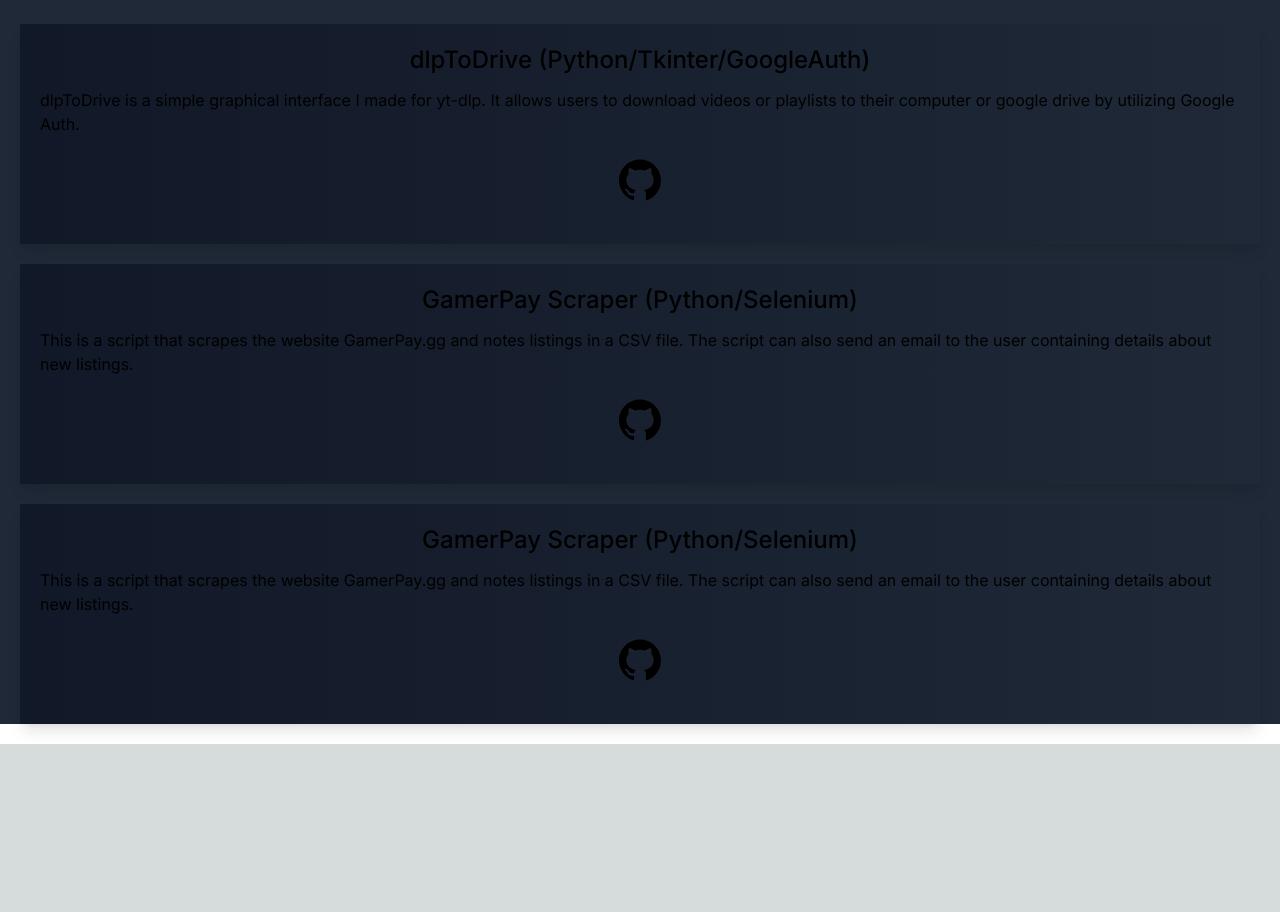
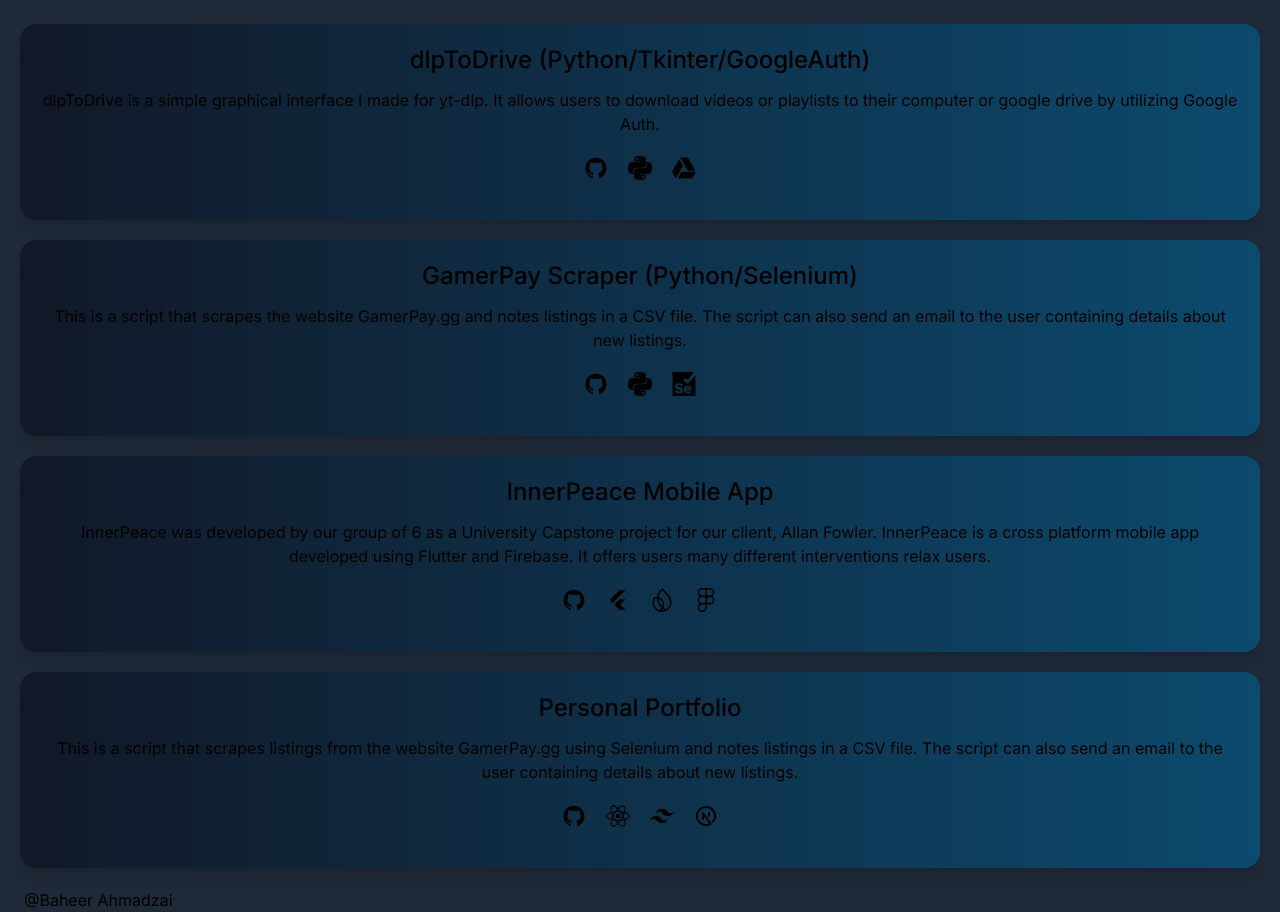
Before and after one commit to abaheer/portfolio, a Next.js app in the folder nextjs-portfolio/: page / in a window 1280 px wide. Shown: the part 900-1812 px from the top of the page. Before the commit the page ends 1644 px from the top, so only its background shows below. Built offline with nearby package versions, Linux system fonts and the light colour scheme.

Commit message:
list all projects

```diff
--- a/nextjs-portfolio/src/app/page.js
+++ b/nextjs-portfolio/src/app/page.js
@@ -2,15 +2,19 @@
 import Navbar from "./components/navbar";
 import Image from 'next/image';
 import { AiFillGithub, AiFillLinkedin, AiOutlineMail } from "react-icons/ai";
+import { RiFlutterFill } from "react-icons/ri";
+import { SiFirebase, SiReact, SiTailwindcss, SiPython, SiSelenium, SiGoogledrive, SiFigma } from "react-icons/si";
+import { TbBrandNextjs } from "react-icons/tb";
 
 export default function Home() {
   return (
-    <div>
+    <div className="bg-gray-800 min-h-screen min-w-screen">
       <Head>
         <title>Baheer Ahmadzai</title>
+        <meta name="viewport" content="width=device-width, initial-scale=1.0"></meta>
       </Head>
       <main>
-        <section className="bg-gray-800 min-w-screen min-h-screen font-inter">
+        <section className="bg-gray-800 min-w-screen min-h-screen font-inter md:ml-20 md:mr-20 xl:ml-60 xl:mr-60">
           <Navbar/>
           <div className="text-center p-12 leading-10">
           <div className=" py-4">
@@ -35,59 +39,83 @@
               <AiOutlineMail/>
             </div>
             <p className='leading-5 mt-2'>
-            I'm Baheer Ahmadzai! I am deeply intrigued by software development and automation tools.
+            I'm Baheer! I am deeply intrigued by software development and automation tools.
             My passion lies in creating automation tools and crafting solutions that enhance efficiency.
             With a strong background in software and web development,
             I immerse myself in designing innovative applications and systems that streamline processes and solve everyday challenges.
             </p>
           </div>
+
           </section>
+          <section>
 
-      <section className="bg-gray-800 min-w-screen min-h-screen font-inter">
-        <div className="text-center p-8 text-4xl font-extrabold">
-          <h1>PROJECTS</h1>
+        <div className="text-center p-8 text-4xl font-extrabold ">
+          <h1><span className="font-light">Featured</span> Projects</h1>
         </div>
-
+        <div className="text-center">
+        <div className="p-5 m-5 shadow-lg bg-gradient-to-l from-sky-900 to-gray-900 rounded-2xl center-text">
           <a href="https://github.com/abaheer/yt-to-drive" target="_blank">
-          <div className="p-5 m-5 shadow-lg bg-gradient-to-l from-gray-800 to-gray-900 ">
               <h1 className="font-medium text-2xl text-center">dlpToDrive (Python/Tkinter/GoogleAuth)</h1>
               <h2 className="mt-3">
                 dlpToDrive is a simple graphical interface I made for yt-dlp.
                 It allows users to download videos or playlists to their computer or google drive by utilizing Google Auth.
               </h2>
-            <div className="flex justify-center text-5xl p-5 gap-5">
+              <div className="flex justify-center text-2xl p-5 gap-5">
                   <AiFillGithub/>
-            </div>
+                  <SiPython/>
+                  <SiGoogledrive/>
               </div>
             </a>
+          </div>
 
+          <div className="p-5 m-5 shadow-lg bg-gradient-to-l  from-sky-900 to-gray-900 rounded-2xl">
             <a href="https://github.com/abaheer/scrape-project" target="_blank">
-          <div className="p-5 m-5 shadow-lg bg-gradient-to-l from-gray-800 to-gray-900 ">
               <h1 className="font-medium text-2xl text-center">GamerPay Scraper (Python/Selenium)</h1>
               <h2 className="mt-3">
                 This is a script that scrapes the website GamerPay.gg and notes listings in a CSV file. The script can also send an email to the user containing details about new listings.
               </h2>
-            <div className="flex justify-center text-5xl p-5 gap-5">
+              <div className="flex justify-center text-2xl p-5 gap-5">
                   <AiFillGithub/>
+                  <SiPython/>
+                  <SiSelenium/>
+              </div>
+            </a>
+          </div>
+
+          <div className="p-5 m-5 shadow-lg bg-gradient-to-l  from-sky-900 to-gray-900 rounded-2xl">
+            <a href="https://www.canva.com/design/DAFwD91CLfI/lmNXpFmMLeZTPBqG4DvwyA/edit?utm_content=DAFwD91CLfI&utm_campaign=designshare&utm_medium=link2&utm_source=sharebutton" target="_blank">
+              <h1 className="font-medium text-2xl text-center">InnerPeace Mobile App</h1>
+              <h2 className="mt-3">
+                InnerPeace was developed by our group of 6 as a University Capstone project for our client, Allan Fowler. InnerPeace is a cross platform mobile app developed using Flutter and Firebase. It offers users many different interventions relax users.
+              </h2>
+              <div className="flex justify-center text-2xl p-5 gap-5">
+                  <AiFillGithub/>
+                  <RiFlutterFill/>
+                  <SiFirebase/>
+                  <SiFigma/>
+              </div>
+            </a>
+          </div>
+
+          <div className="p-5 m-5 shadow-lg bg-gradient-to-l  from-sky-900 to-gray-900 rounded-2xl">
+            <a href="https://github.com/abaheer/portfolio" target="_blank">
+              <h1 className="font-medium text-2xl text-center">Personal Portfolio</h1>
+              <h2 className="mt-3">
+                This is a script that scrapes listings from the website GamerPay.gg using Selenium and notes listings in a CSV file. The script can also send an email to the user containing details about new listings.
+              </h2>
+              <div className="flex justify-center text-2xl p-5 gap-5">
+                  <AiFillGithub/>
+                  <SiReact/>
+                  <SiTailwindcss/>
+                  <TbBrandNextjs/>
+              </div>
+            </a>
           </div>
           </div>
-        </a>
-
-        <a href="https://github.com/abaheer/scrape-project" target="_blank">
-          <div className="p-5 m-5 shadow-lg bg-gradient-to-l from-gray-800 to-gray-900 ">
-            <h1 className="font-medium text-2xl text-center">GamerPay Scraper (Python/Selenium)</h1>
-            <h2 className="mt-3">
-              This is a script that scrapes the website GamerPay.gg and notes listings in a CSV file. The script can also send an email to the user containing details about new listings.
-            </h2>
-            <div className="flex justify-center text-5xl p-5 gap-5">
-                <AiFillGithub/>
-            </div>
-          </div>
-        </a>
 
     </section>
-
     </main>
+    <footer className='ml-6'>@Baheer Ahmadzai</footer>
     </div>
   );
 }
```
Lines whose indentation alone changed are shown as unchanged.
